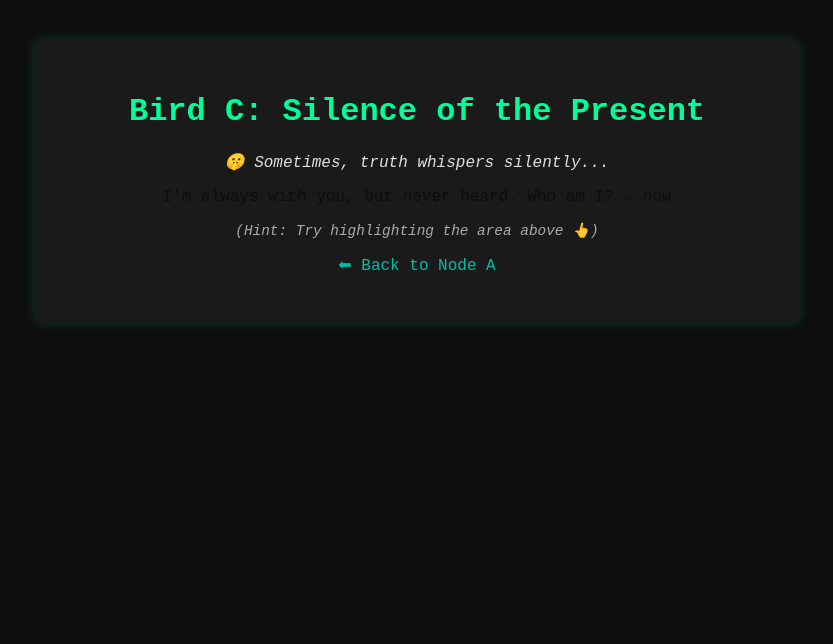
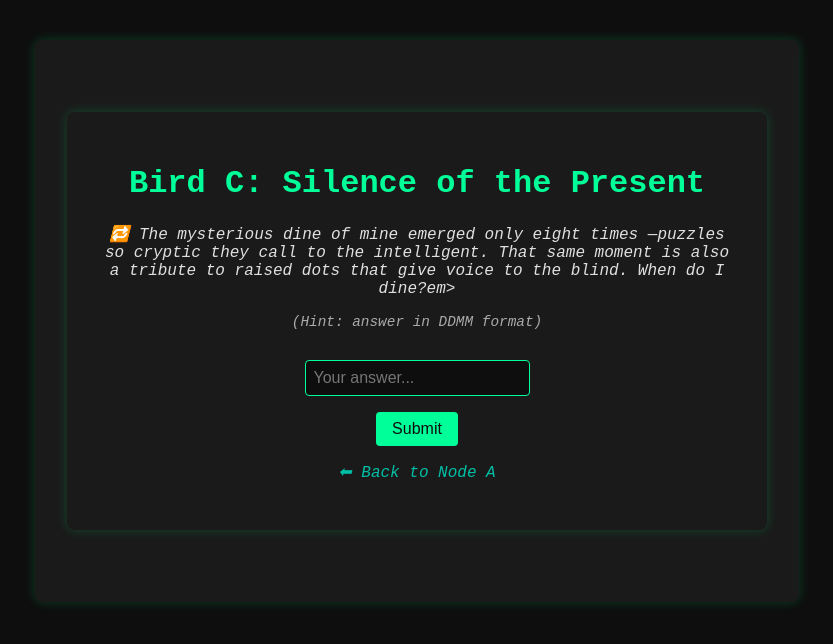
Before and after one commit to karthikgkumar/cicada, a plain HTML site: page bird-c.html in a window 1280 px wide. Shown: the whole page, without its empty margins (223-1056 px from the left). Drawn offline with Linux system fonts and the light colour scheme.

Commit message:
Update bird-c.html

```diff
--- a/bird-c.html
+++ b/bird-c.html
@@ -17,15 +17,33 @@
 </head>
 <body>
   <div class="container">
+
+<body>
+  <div class="container">
     <h1>Bird C: Silence of the Present</h1>
-    <p><em>🤫 Sometimes, truth whispers silently...</em></p>
+    <p><em>🔁 The mysterious dine of mine emerged only eight times —puzzles so cryptic they call to the intelligent. That same moment is also a tribute to raised dots that give voice to the blind. When do I dine?em></p>
 
     <div class="riddle-box">
-      <p class="hidden-text">I'm always with you, but never heard. Who am I? → now</p>
-      <p class="note">(Hint: Try highlighting the area above 👆)</p>
+      <p class="note">(Hint: answer in DDMM format)</p>
+      <input type="text" id="answerB" placeholder="Your answer...">
+      <br>
+      <button onclick="checkAnswerB()">Submit</button>
+      <p id="resultB" class="result"></p>
     </div>
 
     <p><a href="index.html">⬅ Back to Node A</a></p>
   </div>
-</body>
+  <script>
+    function checkAnswerB() {
+      const input = document.getElementById('answerB').value.trim().toLowerCase();
+      const result = document.getElementById('resultB');
+      if (input === '0401') {
+        result.textContent = 'Correct. Save this word.';
+        result.style.color = 'lime';
+      } else {
+        result.textContent = 'Incorrect. Try again.';
+        result.style.color = 'red';
+      }
+    }
+  </script>
 </html>
```
